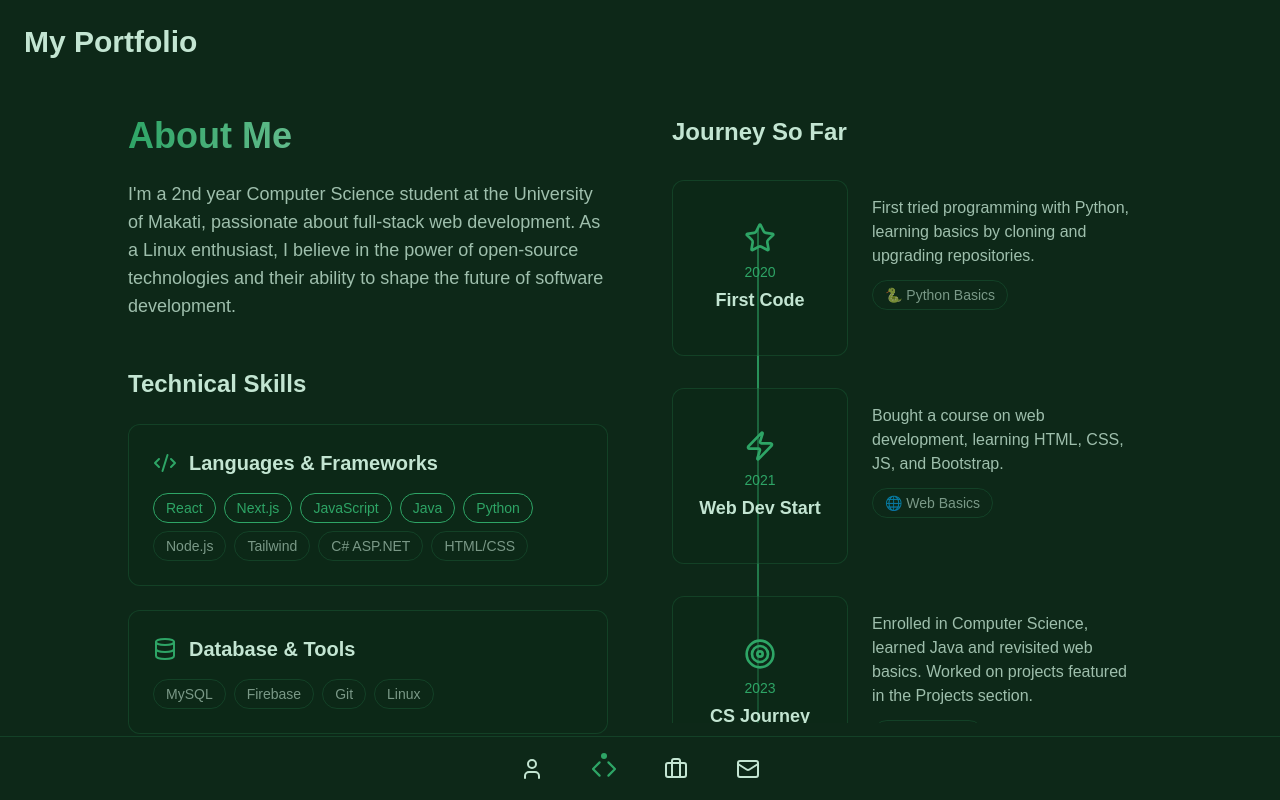
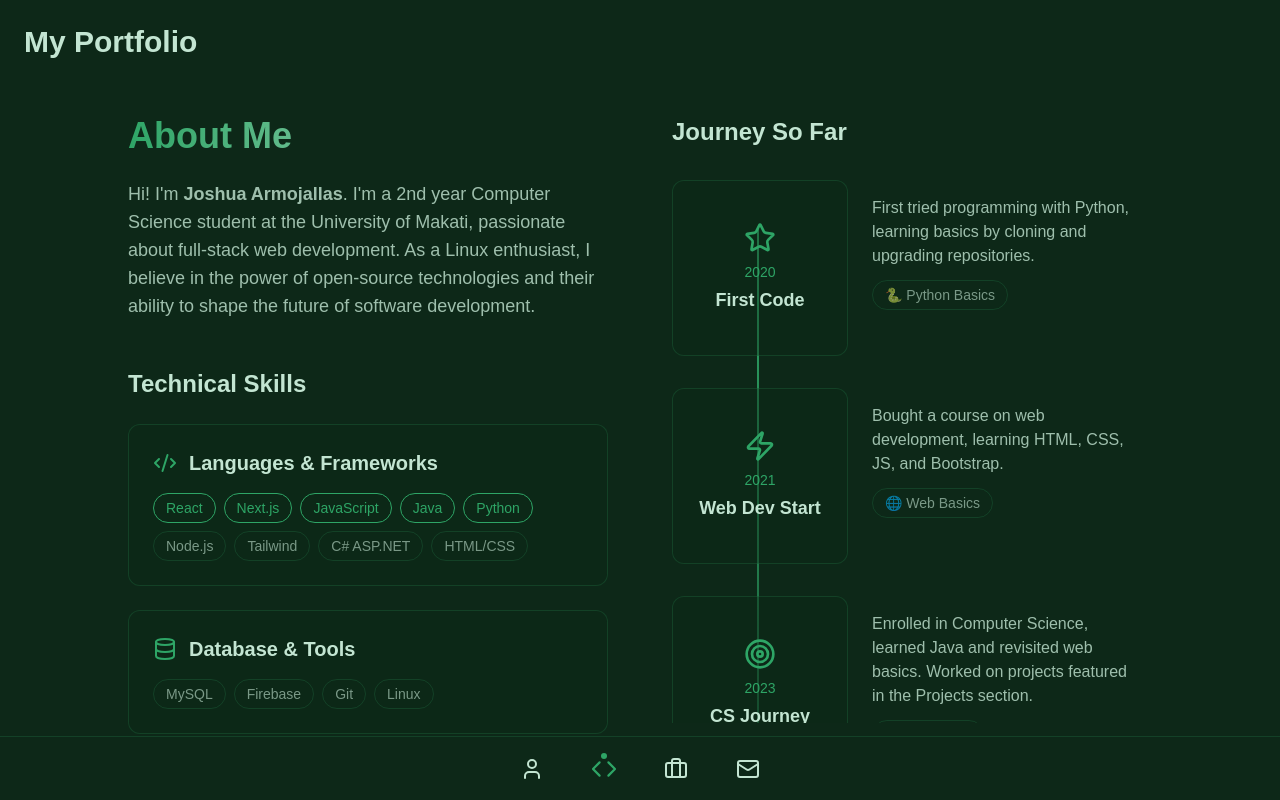
Before and after one commit to samjoshuadud/portfolio, a Next.js app: page / in a window 1280 px wide. Both pictures are taken after a click on the button "Learn More About Me". Built offline with nearby package versions, Linux system fonts and the light colour scheme.

Commit message:
Font Bold on Name

```diff
--- a/components/About.js
+++ b/components/About.js
@@ -13,7 +13,7 @@ export default function About() {
                 About Me
               </h2>
               <p className="text-[#C3E5D2]/80 text-base lg:text-lg leading-relaxed">
-                I'm a 2nd year Computer Science student at the University of Makati, passionate about full-stack web development.
+                Hi! I'm <span className="font-bold">Joshua Armojallas</span>. I'm a 2nd year Computer Science student at the University of Makati, passionate about full-stack web development.
                 As a Linux enthusiast, I believe in the power of open-source technologies and their ability to shape the future of software development.
               </p>
             </div>
```
